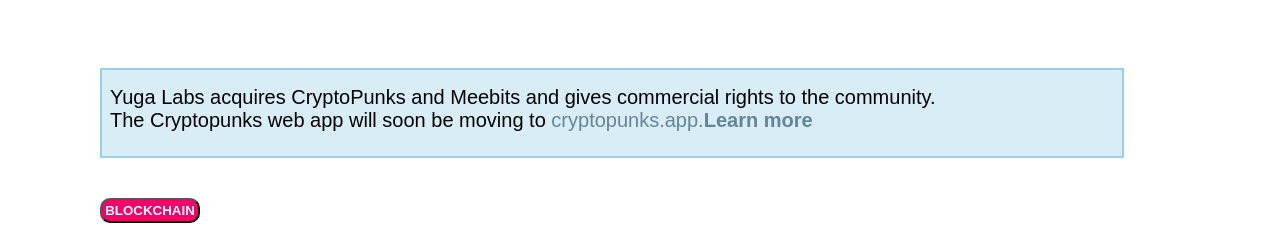
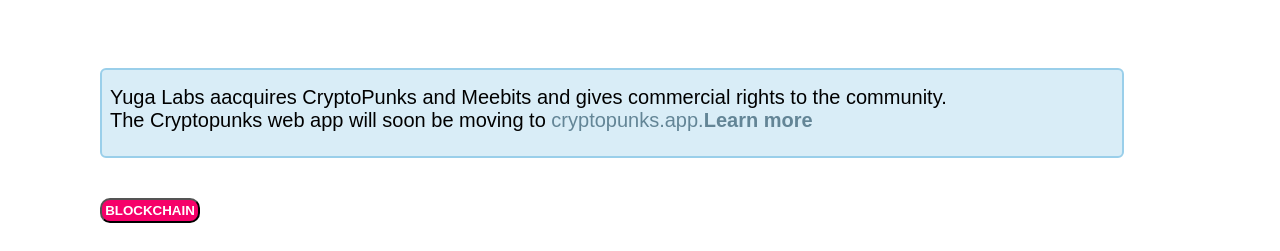
Before and after one commit to layrtonz/loja-de-nfts, a plain HTML site: page index.html in a window 1280 px wide. Shown: the part 97-348 px from the top of the page. Drawn offline with Linux system fonts and the light colour scheme.

Commit message:
atualizando pagina

```diff
--- a/estilos/estilos.css
+++ b/estilos/estilos.css
@@ -52,6 +52,7 @@ body {
     background-color: #d9edf7;
     height: 90px;
     width: 80%;
+    border-radius: 6px;
 }
 
 .infor p {
--- a/index.html
+++ b/index.html
@@ -23,7 +23,7 @@
     </div>
     <div class="infor">
     <p>
-    Yuga Labs acquires CryptoPunks and Meebits
+    Yuga Labs aacquires CryptoPunks and Meebits
      and gives commercial rights to the
       community.<br> The Cryptopunks
       web app will soon be moving to
```
